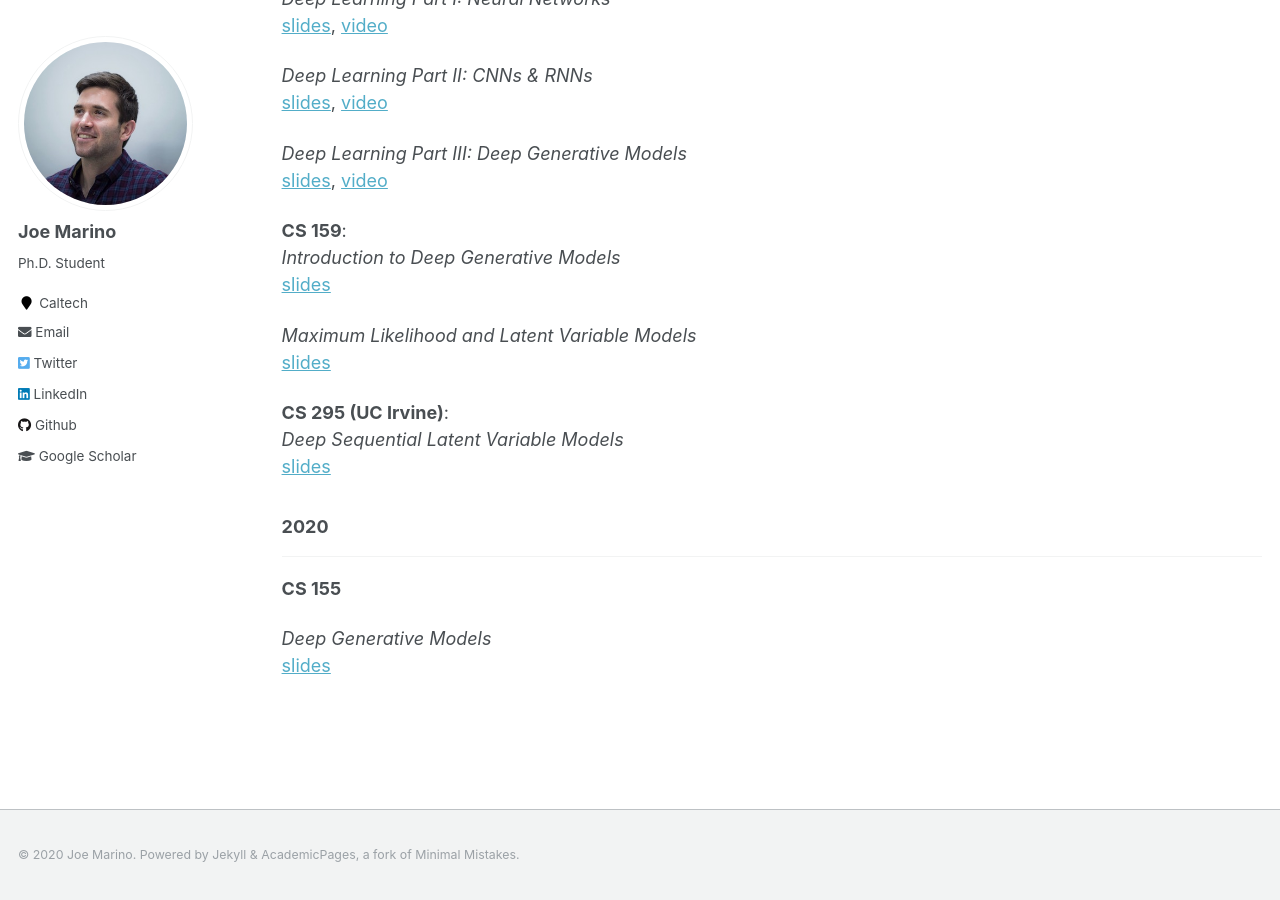
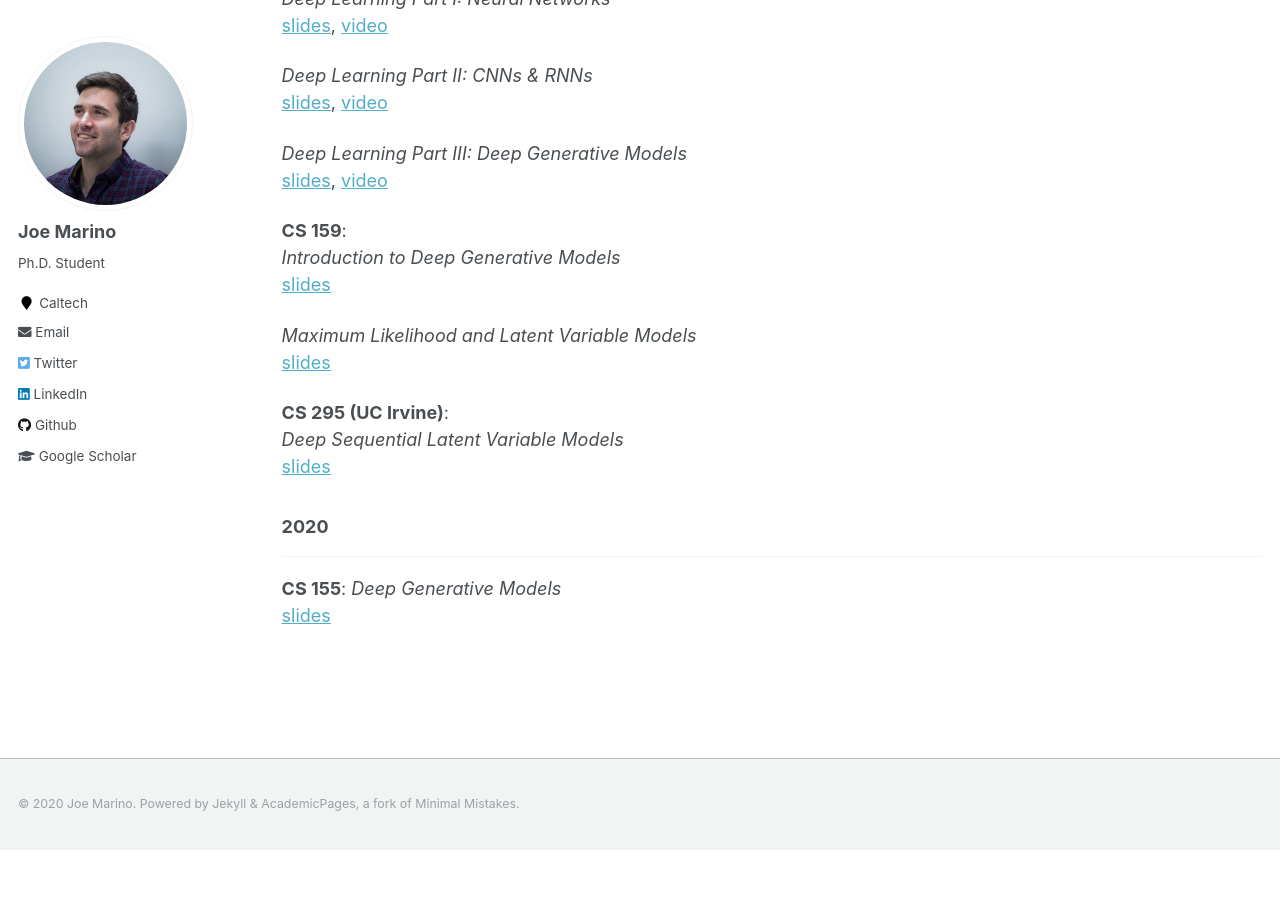
Before and after one commit to joelouismarino/joelouismarino.github.io, a Jekyll site: the page built from _pages/teaching.md, in a window 1280 px wide and 900 px high, scrolled down 1717 px. Built offline with Jekyll 4.4.1, drawn with Linux system fonts in a browser that asks for light colours; after the commit the page ends 2567 px from its top, so only the background shows below that.

Commit message:
Fixing formatting error.

```diff
--- a/_pages/teaching.md
+++ b/_pages/teaching.md
@@ -76,7 +76,6 @@ ___
 ### 2020
 ___
 
-**CS 155**
-
+**CS 155**:
 *Deep Generative Models*
 [slides](https://drive.google.com/file/d/1SGGWQR_FCHzsg-_aYzCjgHypXNesl6ML/view)
```
